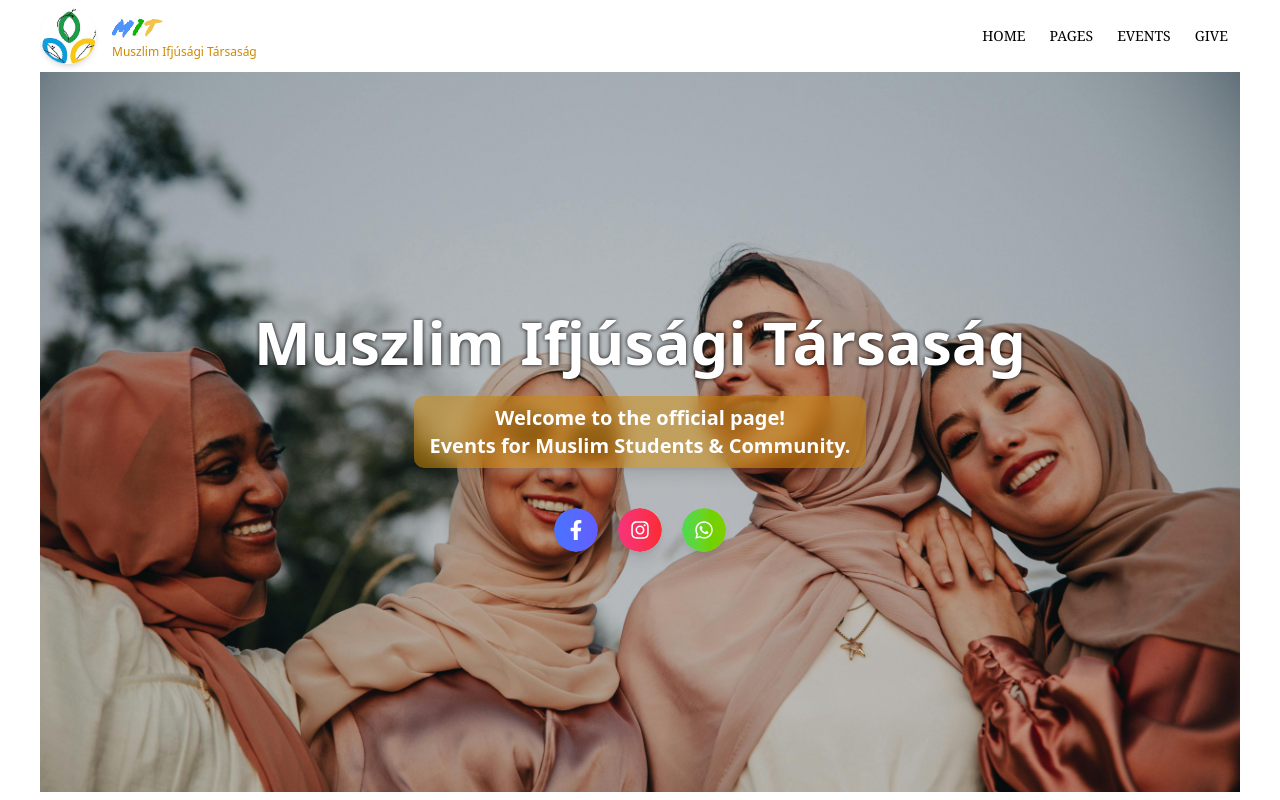
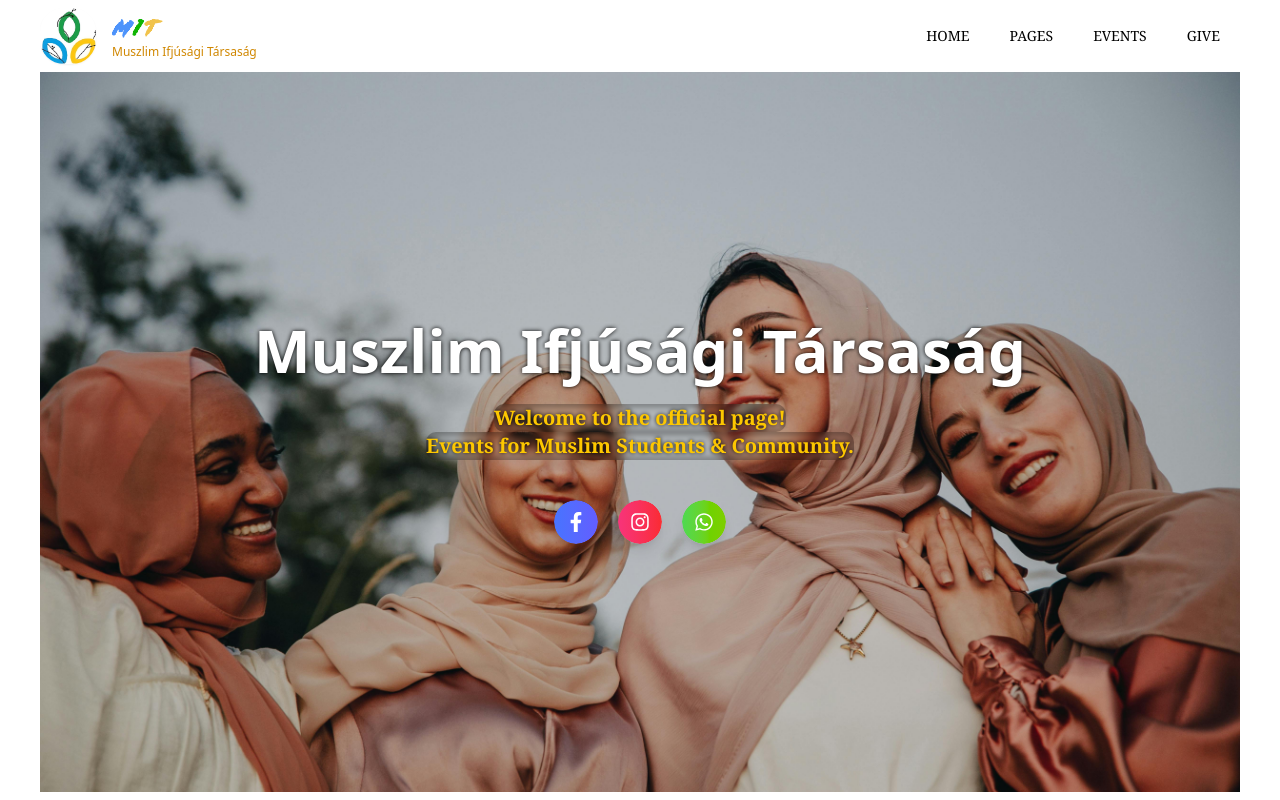
Before and after one commit to mota6em/mit, a Next.js app: page / in a window 1280 px wide. Built offline with nearby package versions, Linux system fonts and the light colour scheme.

Commit message:
style: update styles in Hero and NavBar for better UI & UX

```diff
--- a/components/Hero.tsx
+++ b/components/Hero.tsx
@@ -66,11 +66,14 @@ export default function Hero() {
         <h1 className="text-4xl md:text-6xl font-bold text-white drop-shadow-[0_0_2px_black]">
           Muszlim Ifjúsági Társaság
         </h1>
-        <p className="text-md md:text-xl max-w-2xl bg-yellow-600/50 backdrop-blur-sm shadow-lg text-white font-semibold px-4 py-2 rounded-lg">
-          Welcome to the official page! <br /> Events for Muslim Students &
-          Community.
-        </p>
-
+        <div className="flex flex-col font-serif items-center justify-center">
+          <p className="text-xs md:text-xl w-fit max-w-2xl text-yellow-400 backdrop-blur-xs font-semibold drop-shadow-[black_0_0_2px] p-0 rounded-lg">
+            Welcome to the official page!
+          </p>
+          <p className="text-xs md:text-xl w-fit max-w-2xl text-yellow-400 backdrop-blur-xs font-semibold drop-shadow-[black_0_0_2px] p-0 rounded-lg">
+            Events for Muslim Students & Community.
+          </p>
+        </div>
         {/* social icons */}
         <div className="flex gap-5 mt-4">
           <a
--- a/components/NavBar.tsx
+++ b/components/NavBar.tsx
@@ -7,7 +7,6 @@ import { CgMenuRight } from "react-icons/cg";
 
 const NavBar = () => {
   const [isMenuOpen, setIsMenuOpen] = useState(false);
-
   const navLinks = [
     { href: "/", label: "HOME" },
     { href: "/pages", label: "PAGES" },
@@ -18,14 +17,14 @@ const NavBar = () => {
   return (
     <header className="bg-white sticky top-0 z-50 px-2 md:px-0">
       <div className="container flex justify-between items-center px-0 py-2">
-        <div className="flex items-center">
+        <Link href="/" className="flex items-center">
           <div className="flex items-center space-x-4">
             <div className="relative w-14 h-14">
               <Image
                 src="/imgs/nav-logo.jpg"
                 alt="MIT Logo"
                 fill
-                className="object-cover rounded-full shadow-md"
+                className="object-cover rounded-3xl shadow-xs"
               />
             </div>
             <div className="flex flex-col">
@@ -47,13 +46,13 @@ const NavBar = () => {
               </div>
             </div>
           </div>
-        </div>
+        </Link>
         <nav className="hidden md:flex items-center space-x-6 md:me-3">
           {navLinks.map((link) => (
             <Link
               key={link.label}
               href={link.href}
-              className="text-black text-sm font-serif hover:text-yellow-500"
+              className="text-black text-sm font-serif hover:text-yellow-700 hover:outline rounded-lg px-2 outline-yellow-700"
             >
               {link.label}
             </Link>
```
